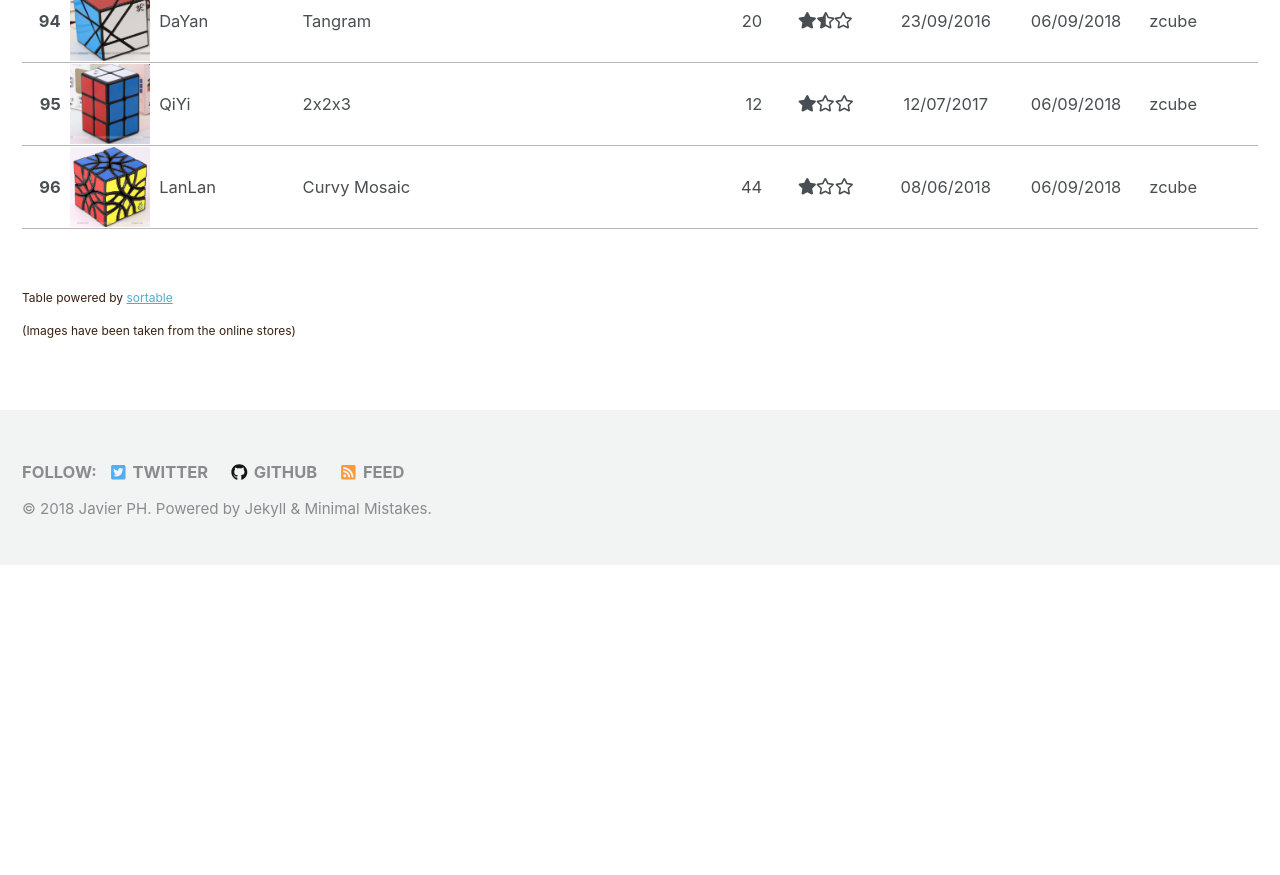
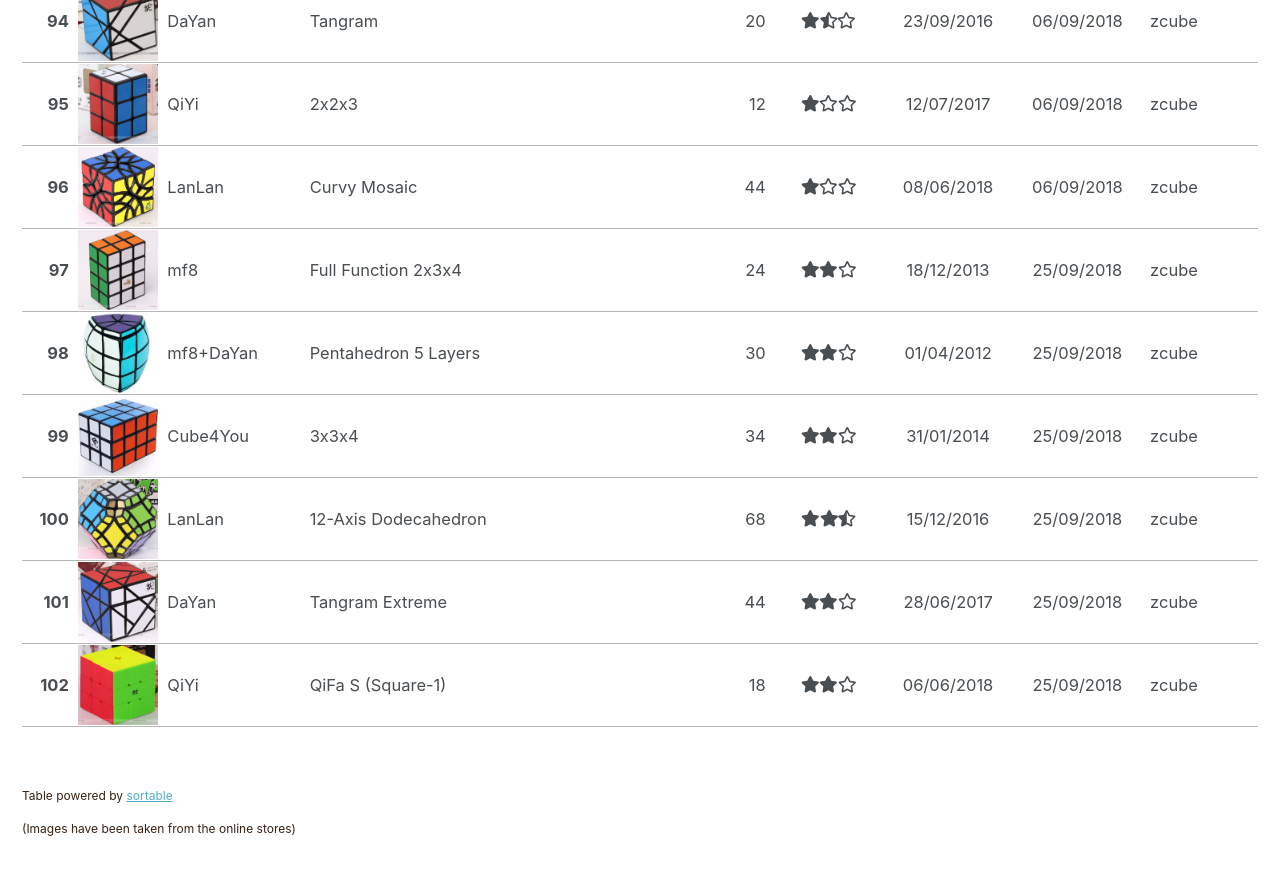
Before and after one commit to javierph/javierph.github.io, a Jekyll site: the page built from _pages/cubes.md, in a window 1280 px wide and 900 px high, scrolled down 8159 px. Shown: the top 875 px of the window. Built offline with Jekyll 4.4.1, drawn with Linux system fonts in a browser that asks for light colours; nearby versions of some CDN libraries; before the commit the page ends 8724 px from its top, so only the background shows below that.

Commit message:
cube list update

```diff
--- a/_includes/cubes/cubes.html
+++ b/_includes/cubes/cubes.html
@@ -1054,3 +1054,69 @@
 	<td data-value="20180906" style="text-align: center;">06/09/2018</td>
 	<td>zcube</td>
 </tr>
+<tr>
+	<td style="text-align: right;font-weight: bold;">97</td>
+	<td style="width: 82px;padding: 1px;"><img src="/assets/images/cubes/97_234.jpg" ></td>
+	<td>mf8</td>
+	<td>Full Function 2x3x4</td>
+	<td style="text-align: right;">24</td>
+	<td data-value="2" style="text-align: center;"><i class="fas fa-star"></i><i class="fas fa-star"></i><i class="far fa-star"></i></td>
+	<td data-value="20131218" style="text-align: center;">18/12/2013</td>
+	<td data-value="20180925" style="text-align: center;">25/09/2018</td>
+	<td>zcube</td>
+</tr>
+<tr>
+	<td style="text-align: right;font-weight: bold;">98</td>
+	<td style="width: 82px;padding: 1px;"><img src="/assets/images/cubes/98_Pentahedron5L.jpg" ></td>
+	<td>mf8+DaYan</td>
+	<td>Pentahedron 5 Layers</td>
+	<td style="text-align: right;">30</td>
+	<td data-value="2" style="text-align: center;"><i class="fas fa-star"></i><i class="fas fa-star"></i><i class="far fa-star"></i></td>
+	<td data-value="20120401" style="text-align: center;">01/04/2012</td>
+	<td data-value="20180925" style="text-align: center;">25/09/2018</td>
+	<td>zcube</td>
+</tr>
+<tr>
+	<td style="text-align: right;font-weight: bold;">99</td>
+	<td style="width: 82px;padding: 1px;"><img src="/assets/images/cubes/99_334.jpg" ></td>
+	<td>Cube4You</td>
+	<td>3x3x4</td>
+	<td style="text-align: right;">34</td>
+	<td data-value="2" style="text-align: center;"><i class="fas fa-star"></i><i class="fas fa-star"></i><i class="far fa-star"></i></td>
+	<td data-value="20140131" style="text-align: center;">31/01/2014</td>
+	<td data-value="20180925" style="text-align: center;">25/09/2018</td>
+	<td>zcube</td>
+</tr>
+<tr>
+	<td style="text-align: right;font-weight: bold;">100</td>
+	<td style="width: 82px;padding: 1px;"><img src="/assets/images/cubes/100_12AxisDodeca.jpg" ></td>
+	<td>LanLan</td>
+	<td>12-Axis Dodecahedron</td>
+	<td style="text-align: right;">68</td>
+	<td data-value="2.5" style="text-align: center;"><i class="fas fa-star"></i><i class="fas fa-star"></i><i class="fas fa-star-half-alt"></i></td>
+	<td data-value="20161215" style="text-align: center;">15/12/2016</td>
+	<td data-value="20180925" style="text-align: center;">25/09/2018</td>
+	<td>zcube</td>
+</tr>
+<tr>
+	<td style="text-align: right;font-weight: bold;">101</td>
+	<td style="width: 82px;padding: 1px;"><img src="/assets/images/cubes/101_TangramExtreme.jpg" ></td>
+	<td>DaYan</td>
+	<td>Tangram Extreme</td>
+	<td style="text-align: right;">44</td>
+	<td data-value="2" style="text-align: center;"><i class="fas fa-star"></i><i class="fas fa-star"></i><i class="far fa-star"></i></td>
+	<td data-value="20170628" style="text-align: center;">28/06/2017</td>
+	<td data-value="20180925" style="text-align: center;">25/09/2018</td>
+	<td>zcube</td>
+</tr>
+<tr>
+	<td style="text-align: right;font-weight: bold;">102</td>
+	<td style="width: 82px;padding: 1px;"><img src="/assets/images/cubes/102_SQ1Qifa.jpg" ></td>
+	<td>QiYi</td>
+	<td>QiFa S (Square-1)</td>
+	<td style="text-align: right;">18</td>
+	<td data-value="2" style="text-align: center;"><i class="fas fa-star"></i><i class="fas fa-star"></i><i class="far fa-star"></i></td>
+	<td data-value="20180606" style="text-align: center;">06/06/2018</td>
+	<td data-value="20180925" style="text-align: center;">25/09/2018</td>
+	<td>zcube</td>
+</tr>
```
Also changed, not shown: Gemfile.lock, assets/images/cubes/100_12AxisDodeca.jpg (added), assets/images/cubes/101_TangramExtreme.jpg (added), assets/images/cubes/102_SQ1Qifa.jpg (added), assets/images/cubes/97_234.jpg (added), assets/images/cubes/98_Pentahedron5L.jpg (added), assets/images/cubes/99_334.jpg (added).
